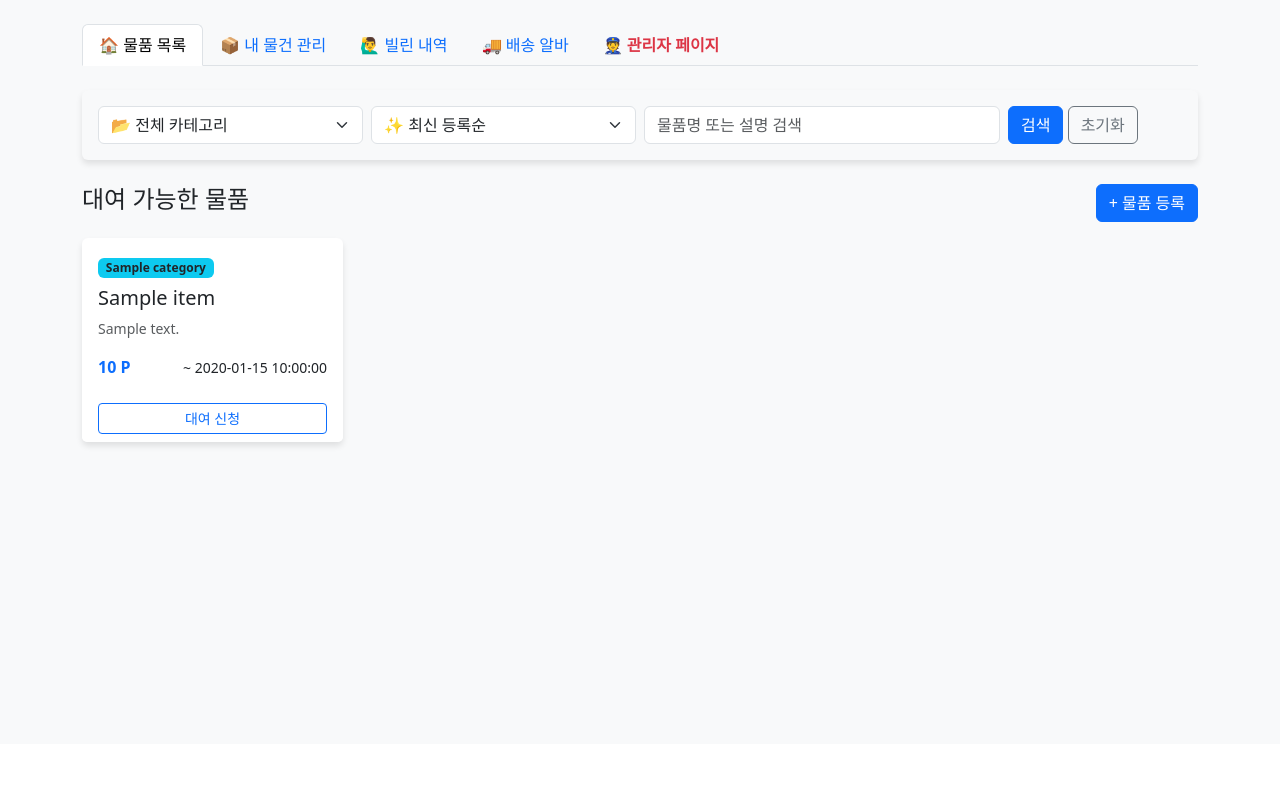
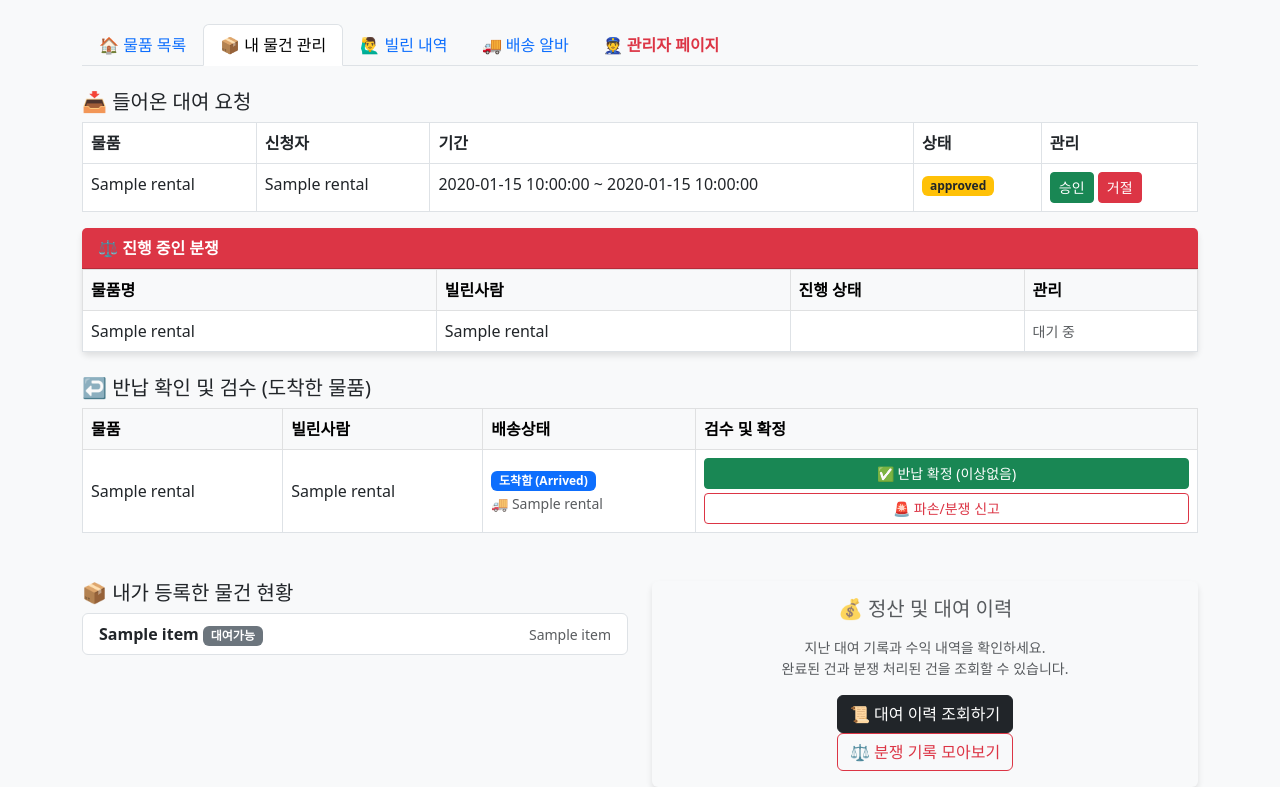
Before and after one commit to Dohwan-Kim1225/DB_TermProject, a Flask app: page /?tab=owner in a window 1280 px wide. Shown: the part 56-843 px from the top of the page. Before the commit the page ends 504 px from the top, so only its background shows below. Run offline with Flask 3, Linux system fonts and the light colour scheme; the visitor is signed in with stand-in values (Sample User, id 1); a database or web service that is not in the repository returns one stand-in record (values such as "Sample title"); some libraries are stand-ins or nearby versions.

Commit message:
버튼에 따른 탭 전환 매핑

```diff
--- a/app.py
+++ b/app.py
@@ -60,7 +60,8 @@ def refresh_user_session(user_id):
 def index():
     if 'user_id' not in session:
         return redirect(url_for('login'))
-
+    # [수정] URL에서 'tab' 파라미터를 가져옴 (기본값은 'home')
+    active_tab = request.args.get('tab', 'home')
     conn = get_db_connection()
     cur = conn.cursor()
 
@@ -389,6 +390,7 @@ def index():
     conn.close()
 
     return render_template('dashboard.html',
+                           active_tab=active_tab,  # [추가] HTML로 탭 정보 전달
                            items=items,
                            my_items=my_items,
                            incoming_requests=incoming_requests,
@@ -496,7 +498,7 @@ def logout():
 def register_item():
     if session.get('status') != 'approved':
         flash("❌ 승인된 주민만 물품을 등록할 수 있습니다.", "warning")
-        return redirect(url_for('index'))
+        return redirect(url_for('index', tab='home'))
 
     name = request.form['name']
     category = request.form['category']
@@ -519,7 +521,7 @@ def register_item():
     finally:
         cur.close()
         conn.close()
-    return redirect(url_for('index'))
+    return redirect(url_for('index', tab='home'))
 
 @app.route('/rent/<int:item_id>', methods=['GET', 'POST'])
 def rent_item(item_id):
@@ -566,7 +568,7 @@ def rent_item(item_id):
             """, (item_id, session['resident_id'], start_date_obj, end_date_str, delivery_option, del_fee))
             conn.commit()
             flash("✅ 대여 신청 완료! 승인을 기다리세요.", "success")
-            return redirect(url_for('index'))
+            return redirect(url_for('index', tab='borrower'))
         except Exception as e:
             conn.rollback()
             flash(f"신청 실패: {e}", "danger")
@@ -649,7 +651,7 @@ def approve_rental(rental_id):
     finally:
         cur.close()
         conn.close()
-    return redirect(url_for('index'))
+    return redirect(url_for('index', tab='owner'))
 # ==========================================
 # 대여 거절
 # ==========================================
@@ -662,7 +664,7 @@ def reject_rental(rental_id):
     cur.close()
     conn.close()
     flash("요청을 거절했습니다.", "warning")
-    return redirect(url_for('index'))
+    return redirect(url_for('index', tab='owner'))
 
 
 
@@ -682,7 +684,7 @@ def accept_delivery(rental_id):
     cur.close()
     conn.close()
     flash("🛵 배송을 수락했습니다! 안전하게 배달해주세요.", "success")
-    return redirect(url_for('index'))
+    return redirect(url_for('index', tab='delivery'))
 
 @app.route('/pickup_delivery/<int:rental_id>')
 def pickup_delivery(rental_id):
@@ -693,7 +695,7 @@ def pickup_delivery(rental_id):
     cur.close()
     conn.close()
     flash("📦 물품을 픽업했습니다.", "info")
-    return redirect(url_for('index'))
+    return redirect(url_for('index', tab='delivery'))
 
 # 2. 배송 취소 라우트 추가 (app.py 맨 아래쪽이나 accept_delivery 근처)
 # ---------------------------------------------------------
@@ -720,7 +722,7 @@ def cancel_delivery(rental_id):
         # 권한 체크: 내 배송이 맞는지, 그리고 취소 가능한 상태(accepted)인지
         if partner_id != session['resident_id'] or status != 'accepted':
             flash("❌ 취소할 수 없는 상태입니다.", "danger")
-            return redirect(url_for('index'))
+            return redirect(url_for('index', tab='delivery'))
 
         # ==========================================================
         # [핵심 로직] 직거래(0원) 취소 시 -> 배송 대행(500원)으로 전환
@@ -732,7 +734,7 @@ def cancel_delivery(rental_id):
 
             if my_points < 500:
                 flash("❌ 직거래를 취소하고 배송 대행을 맡기려면 500P가 필요합니다. (잔액 부족)", "danger")
-                return redirect(url_for('index'))
+                return redirect(url_for('index', tab='delivery'))
 
             # (2) 포인트 결제 (나 -> 소유자 에스크로)
             cur.execute("UPDATE Residents SET points = points - 500 WHERE resident_id = %s", (session['resident_id'],))
@@ -775,7 +777,7 @@ def cancel_delivery(rental_id):
         cur.close()
         conn.close()
 
-    return redirect(url_for('index'))
+    return redirect(url_for('index', tab='delivery'))
 # app.py
 # ==========================================
 # 배송기사 배송 완료
@@ -817,7 +819,7 @@ def complete_delivery(rental_id):
     finally:
         cur.close()
         conn.close()
-    return redirect(url_for('index'))
+    return redirect(url_for('index', tab='delivery'))
 # app.py 에 추가
 # ==========================================
 # 반납 배송
@@ -846,7 +848,7 @@ def request_return(rental_id):
         # 이미 반납된 상태면 중단
         if status not in ['rented', 'overdue']:
             flash("❌ 이미 반납되었거나 반납할 수 없는 상태입니다.", "warning")
-            return redirect(url_for('index'))
+            return redirect(url_for('index', tab='borrower'))
 
         # 2. 배송비 트랜잭션 (배송 반납인 경우)
         if fee > 0:
@@ -855,7 +857,7 @@ def request_return(rental_id):
 
             if current_points < fee:
                 flash("❌ 잔액이 부족하여 배송 반납을 신청할 수 없습니다.", "danger")
-                return redirect(url_for('index'))
+                return redirect(url_for('index', tab='borrower'))
 
             # Borrower 차감 -> Owner에게 임시 지급 (배송 완료 시 기사에게 이동)
             cur.execute("UPDATE Residents SET points = points - %s WHERE resident_id = %s", (fee, borrower_id))
@@ -887,7 +889,7 @@ def request_return(rental_id):
         cur.close()
         conn.close()
 
-    return redirect(url_for('index'))
+    return redirect(url_for('index', tab='borrower'))
 # ==========================================
 # 소유자 반납확인
 # ==========================================
@@ -974,7 +976,7 @@ def confirm_return(rental_id):
         cur.close()
         conn.close()
 
-    return redirect(url_for('index'))
+    return redirect(url_for('index', tab='owner'))
 
 # ==========================================
 # 분쟁신고
@@ -1025,7 +1027,7 @@ def report_dispute(rental_id):
         cur.close()
         conn.close()
 
-    return redirect(url_for('index'))
+    return redirect(url_for('index', tab='owner'))
 # ==========================================
 # 분쟁정보 확인
 # ==========================================
@@ -1056,7 +1058,7 @@ def close_dispute(dispute_id):
 
         if dispute_status != 'resolved':
             flash("❌ 아직 매니저의 판결이 완료되지 않았습니다.", "warning")
-            return redirect(url_for('index'))
+            return redirect(url_for('index', tab='owner'))
 
         # 2. [수정됨] 상태 정상화 (Lock 해제 및 배송 완료 처리)
         # Rental status -> 'returned' (이력으로 이동)
@@ -1082,7 +1084,7 @@ def close_dispute(dispute_id):
         cur.close()
         conn.close()
 
-    return redirect(url_for('index'))
+    return redirect(url_for('index', tab='owner'))
 # ==========================================
 # [매니저 액션] 승인 / 거절 / 복구(대기상태로)
 # ==========================================
@@ -1096,7 +1098,7 @@ def approve_resident(id):
     cur.close()
     conn.close()
     flash("✅ 승인 처리되었습니다.", "success")
-    return redirect(url_for('index'))
+    return redirect(url_for('index', tab='admin'))
 
 @app.route('/reject_resident/<int:id>')
 def reject_resident(id):
@@ -1108,7 +1110,7 @@ def reject_resident(id):
     cur.close()
     conn.close()
     flash("🚫 거절(정지) 처리되었습니다.", "warning")
-    return redirect(url_for('index'))
+    return redirect(url_for('index', tab='admin'))
 
 @app.route('/restore_resident/<int:id>')
 def restore_resident(id):
@@ -1121,7 +1123,7 @@ def restore_resident(id):
     cur.close()
     conn.close()
     flash("♻️ 대기 상태로 되돌렸습니다.", "info")
-    return redirect(url_for('index'))
+    return redirect(url_for('index', tab='admin'))
 # ==========================================
 # [매니저 액션] 분쟁판결
 # ==========================================
@@ -1175,6 +1177,6 @@ def adjudicate_dispute(dispute_id):
         cur.close()
         conn.close()
 
-    return redirect(url_for('index'))
+    return redirect(url_for('index', tab='admin'))
 if __name__ == '__main__':
     app.run(debug=True)
--- a/templates/dashboard.html
+++ b/templates/dashboard.html
@@ -3,27 +3,32 @@
 {% block content %}
 <ul class="nav nav-tabs mb-4" id="myTab" role="tablist">
     <li class="nav-item">
-        <button class="nav-link active" data-bs-toggle="tab" data-bs-target="#home">🏠 물품 목록</button>
+        <button class="nav-link {% if active_tab == 'home' %}active{% endif %}"
+                data-bs-toggle="tab" data-bs-target="#home">🏠 물품 목록</button>
     </li>
     <li class="nav-item">
-        <button class="nav-link" data-bs-toggle="tab" data-bs-target="#owner">📦 내 물건 관리</button>
+        <button class="nav-link {% if active_tab == 'owner' %}active{% endif %}"
+                data-bs-toggle="tab" data-bs-target="#owner">📦 내 물건 관리</button>
     </li>
     <li class="nav-item">
-        <button class="nav-link" data-bs-toggle="tab" data-bs-target="#borrower">🙋‍♂️ 빌린 내역</button>
+        <button class="nav-link {% if active_tab == 'borrower' %}active{% endif %}"
+                data-bs-toggle="tab" data-bs-target="#borrower">🙋‍♂️ 빌린 내역</button>
     </li>
     <li class="nav-item">
-        <button class="nav-link" data-bs-toggle="tab" data-bs-target="#delivery">🚚 배송 알바</button>
+        <button class="nav-link {% if active_tab == 'delivery' %}active{% endif %}"
+                data-bs-toggle="tab" data-bs-target="#delivery">🚚 배송 알바</button>
     </li>
     {% if session['is_manager'] %}
     <li class="nav-item">
-        <button class="nav-link text-danger fw-bold" data-bs-toggle="tab" data-bs-target="#admin">👮 관리자 페이지</button>
+        <button class="nav-link text-danger fw-bold {% if active_tab == 'admin' %}active{% endif %}"
+                data-bs-toggle="tab" data-bs-target="#admin">👮 관리자 페이지</button>
     </li>
     {% endif %}
 </ul>
 
 <div class="tab-content">
 
-    <div class="tab-pane fade show active" id="home">
+    <div class="tab-pane fade {% if active_tab == 'home' %}show active{% endif %}" id="home">
         <div class="card mb-4 bg-light border-0">
             <div class="card-body p-3">
                 <form method="GET" action="/" class="row g-2 align-items-center">
@@ -89,7 +94,7 @@
         </div>
     </div>
 
-    <div class="tab-pane fade" id="owner">
+    <div class="tab-pane fade {% if active_tab == 'owner' %}show active{% endif %}" id="owner">
 
         <h5>📥 들어온 대여 요청</h5>
         <table class="table table-bordered">
@@ -220,7 +225,7 @@
         </div>
     </div>
 
-    <div class="tab-pane fade" id="borrower">
+    <div class="tab-pane fade {% if active_tab == 'borrower' %}show active{% endif %}" id="borrower">
 
         <div class="d-flex justify-content-between align-items-center mb-3">
             <h5 class="mb-0">🙋‍♂️ 현재 진행 중인 대여</h5>
@@ -352,7 +357,7 @@
             </div>
         </div>
     </div>
-    <div class="tab-pane fade" id="delivery">
+    <div class="tab-pane fade {% if active_tab == 'delivery' %}show active{% endif %}" id="delivery">
 
         <div class="d-flex justify-content-between align-items-center mb-3">
             <h5 class="mb-0">🚚 배송 파트너 대시보드</h5>
@@ -423,7 +428,7 @@
         {% else %} <div class="alert alert-secondary text-center">요청된 배송이 없습니다.</div> {% endif %}
     </div>
 
-    <div class="tab-pane fade" id="admin">
+    <div class="tab-pane fade {% if active_tab == 'admin' %}show active{% endif %}" id="admin">
         <div class="row mb-4">
             <div class="col-md-6">
                 <div class="card h-100 border-primary">
```
